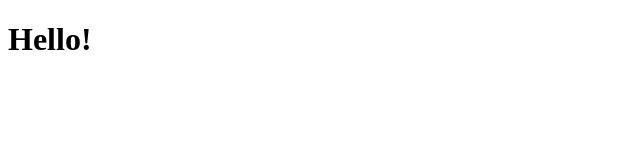
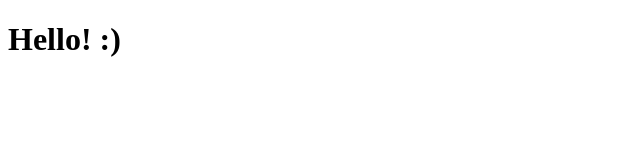
Before and after one commit to joaquinsalvadora/portfolio, a plain HTML site: page index.html in a window 1280 px wide. Shown: the full height of the page, 0-640 px from the left. Drawn offline with Linux system fonts and the light colour scheme.

Commit message:
Update index.html body

```diff
--- a/index.html
+++ b/index.html
@@ -7,6 +7,6 @@
     <title>Portfolio</title>
 </head>
 <body>
-    <h1>Hello!</h1>
+    <h1>Hello! :)</h1>
 </body>
 </html>
```
